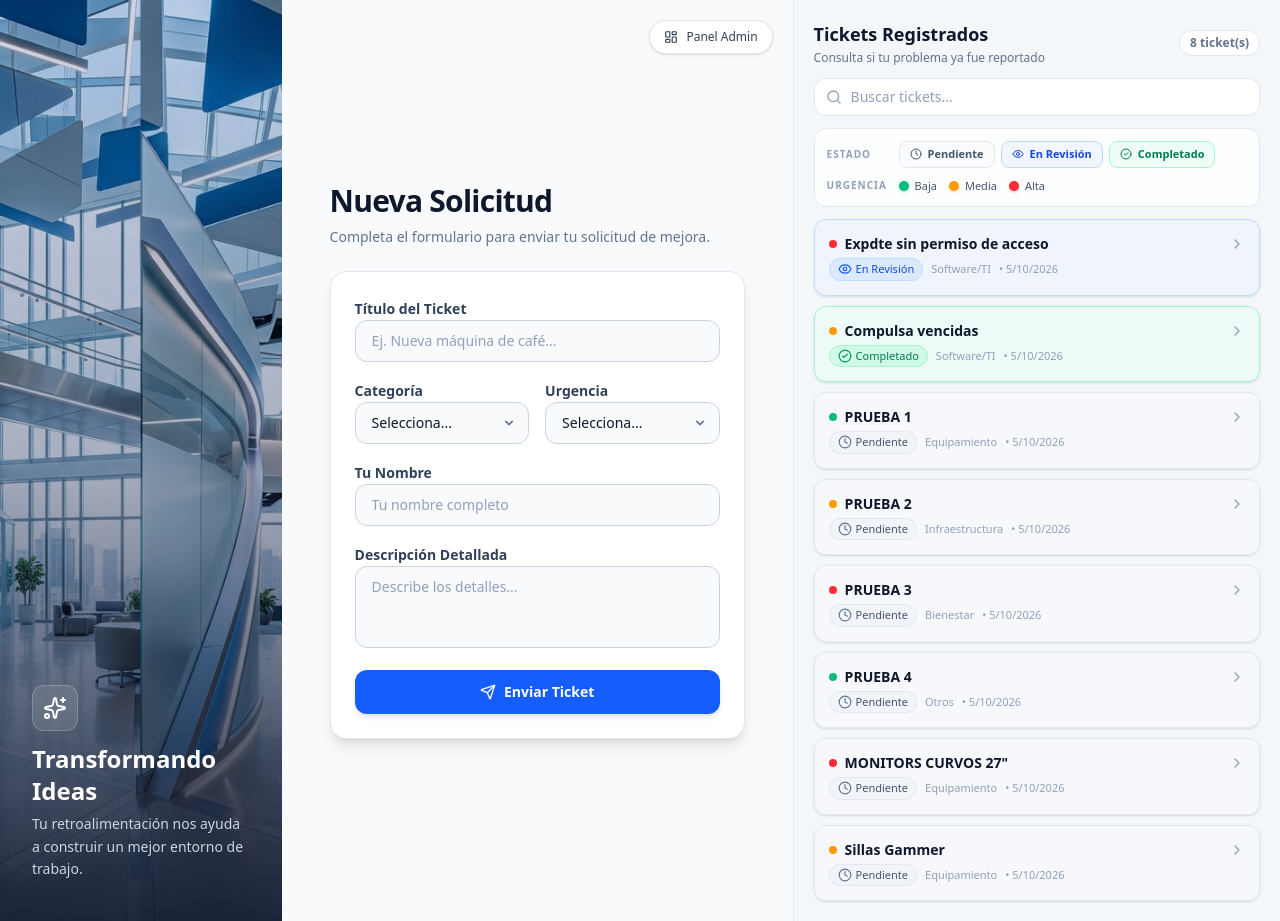
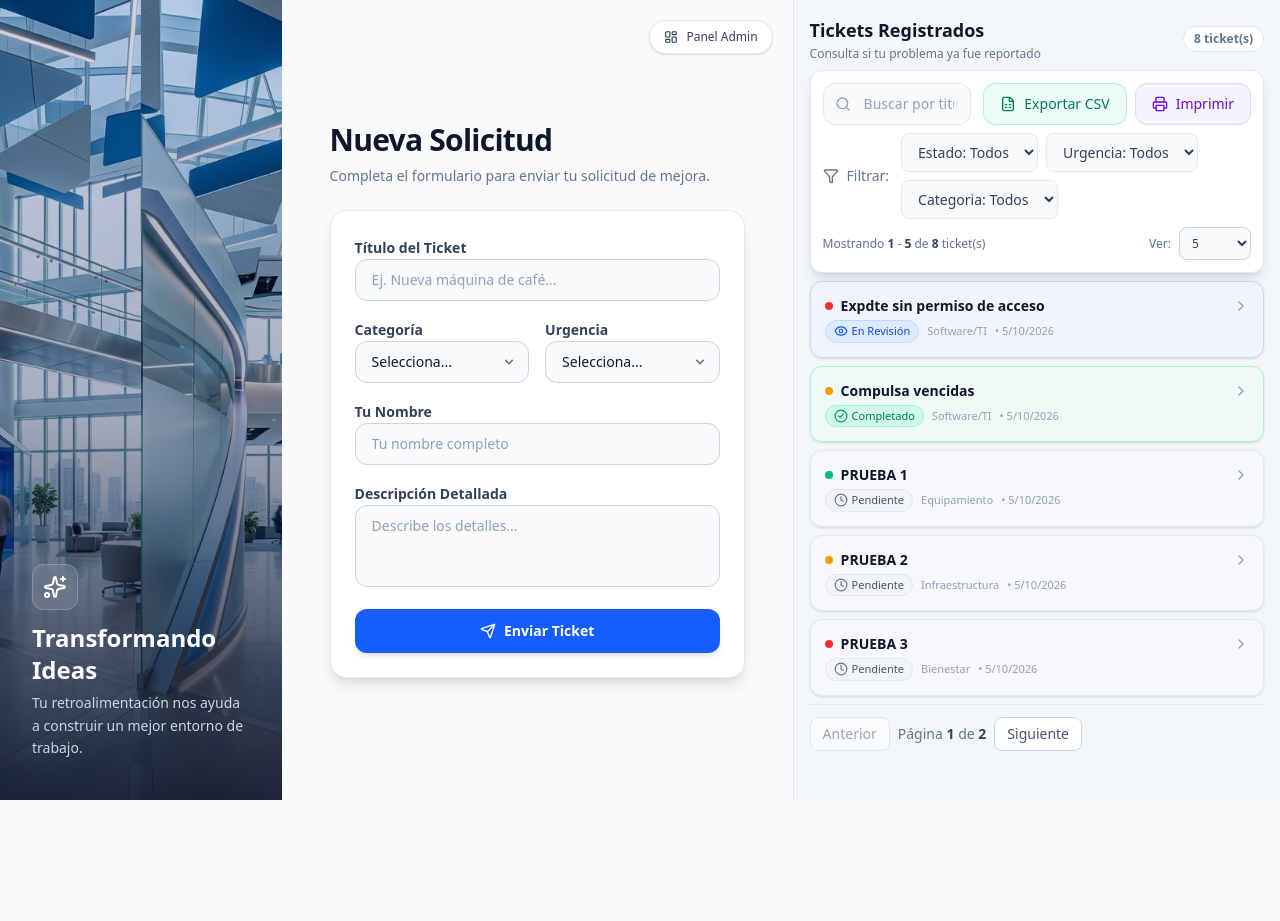
Before and after one commit to emanuelmorales/tickets_JAM, a Next.js app: page / in a window 1280 px wide. After the commit the page ends 800 px from the top, so only its background shows below. Built offline with nearby package versions, Linux system fonts and the light colour scheme.

Commit message:
se agrego a la vista de uss, busqeuda, exportar csv, imprimir, filtros y paginado a los tickets

```diff
--- a/src/app/page.tsx
+++ b/src/app/page.tsx
@@ -3,7 +3,8 @@
 import { useState, useEffect, useRef } from "react";
 import {
   Send, CheckCircle, Sparkles, LayoutDashboard,
-  Search, Clock, CheckCircle2, Eye, ChevronRight, X
+  Search, Clock, CheckCircle2, Eye, ChevronRight, X,
+  FileSpreadsheet, Printer, Filter
 } from "lucide-react";
 import Link from "next/link";
 import Image from "next/image";
@@ -16,6 +17,7 @@ interface Ticket {
   urgency: string;
   status: string;
   createdAt: string;
+  requester?: string;
 }
 
 export default function Home() {
@@ -26,6 +28,11 @@ export default function Home() {
   const [ticketsLoading, setTicketsLoading] = useState(true);
   const [searchQuery, setSearchQuery] = useState("");
   const [selectedTicket, setSelectedTicket] = useState<Ticket | null>(null);
+  const [filterStatus, setFilterStatus] = useState("Todos");
+  const [filterUrgency, setFilterUrgency] = useState("Todos");
+  const [filterCategory, setFilterCategory] = useState("Todos");
+  const [pageSize, setPageSize] = useState(5);
+  const [currentPage, setCurrentPage] = useState(1);
   const titleInputRef = useRef<HTMLInputElement>(null);
 
   useEffect(() => {
@@ -82,11 +89,111 @@ export default function Home() {
     }
   };
 
-  const filteredTickets = tickets.filter((t) =>
+  const exportCSV = () => {
+    if (filteredTickets.length === 0) {
+      alert("No hay tickets para exportar");
+      return;
+    }
+
+    const headers = ["ID", "Titulo", "Solicitante", "Categoria", "Descripcion", "Urgencia", "Estado", "Fecha"];
+    const rows = filteredTickets.map((t) => [
+      t.id,
+      `"${t.title.replace(/"/g, '""')}"`,
+      t.requester || "",
+      t.category,
+      `"${t.description.replace(/"/g, '""')}"`,
+      t.urgency,
+      t.status,
+      new Date(t.createdAt).toLocaleDateString(),
+    ]);
+
+    const csvContent = [headers.join(","), ...rows.map((r) => r.join(","))].join("\n");
+    const BOM = "\uFEFF";
+    const blob = new Blob([BOM + csvContent], { type: "text/csv;charset=utf-8;" });
+    const url = URL.createObjectURL(blob);
+    const link = document.createElement("a");
+    link.href = url;
+    link.download = `tickets_${new Date().toISOString().slice(0, 10)}.csv`;
+    document.body.appendChild(link);
+    link.click();
+    document.body.removeChild(link);
+    URL.revokeObjectURL(url);
+  };
+
+  const filteredTickets = tickets.filter((t) => {
+    const matchesSearch =
       searchQuery === "" ||
       t.title.toLowerCase().includes(searchQuery.toLowerCase()) ||
-    t.description.toLowerCase().includes(searchQuery.toLowerCase())
+      t.description.toLowerCase().includes(searchQuery.toLowerCase()) ||
+      t.id.toLowerCase().includes(searchQuery.toLowerCase());
+
+    const matchesStatus = filterStatus === "Todos" || t.status === filterStatus;
+    const matchesUrgency = filterUrgency === "Todos" || t.urgency === filterUrgency;
+    const matchesCategory = filterCategory === "Todos" || t.category === filterCategory;
+
+    return matchesSearch && matchesStatus && matchesUrgency && matchesCategory;
+  });
+
+  const totalPages = Math.ceil(filteredTickets.length / pageSize);
+  const paginatedTickets = filteredTickets.slice(
+    (currentPage - 1) * pageSize,
+    currentPage * pageSize
   );
+
+  useEffect(() => {
+    if (currentPage > totalPages && totalPages > 0) {
+      setCurrentPage(totalPages);
+    } else if (filteredTickets.length > 0 && (currentPage - 1) * pageSize >= filteredTickets.length) {
+      setCurrentPage(1);
+    }
+  }, [totalPages, currentPage, pageSize, filteredTickets.length]);
+
+  const handlePrint = () => {
+    const printWindow = window.open("", "_blank");
+    if (!printWindow) return;
+
+    const tableRows = filteredTickets
+      .map(
+        (t) => `
+        <tr style="border-bottom:1px solid #e2e8f0;">
+          <td style="padding:10px 12px;font-weight:600;">${t.title}<br/><span style="font-weight:400;color:#64748b;font-size:13px;">${t.description}</span></td>
+          <td style="padding:10px 12px;">${t.category}</td>
+          <td style="padding:10px 12px;">${t.urgency}</td>
+          <td style="padding:10px 12px;">${new Date(t.createdAt).toLocaleDateString()}</td>
+          <td style="padding:10px 12px;font-weight:600;">${t.status}</td>
+        </tr>`
+      )
+      .join("");
+
+    printWindow.document.write(`
+      <!DOCTYPE html>
+      <html>
+      <head>
+        <title>Tickets - Reporte</title>
+        <style>
+          body { font-family: -apple-system, BlinkMacSystemFont, 'Segoe UI', Roboto, sans-serif; padding: 30px; color: #1e293b; }
+          h1 { font-size: 22px; margin-bottom: 4px; }
+          .meta { color: #64748b; font-size: 14px; margin-bottom: 24px; }
+          table { width: 100%; border-collapse: collapse; font-size: 14px; }
+          th { text-align: left; padding: 10px 12px; background: #f1f5f9; font-weight: 700; font-size: 12px; text-transform: uppercase; letter-spacing: 0.05em; color: #475569; border-bottom: 2px solid #cbd5e1; }
+          td { vertical-align: top; }
+          @media print { body { padding: 0; } }
+        </style>
+      </head>
+      <body>
+        <h1>Reporte de Tickets</h1>
+        <p class="meta">Generado: ${new Date().toLocaleString()} — ${filteredTickets.length} ticket(s)</p>
+        <table>
+          <thead><tr><th>Ticket</th><th>Categoría</th><th>Urgencia</th><th>Fecha</th><th>Estado</th></tr></thead>
+          <tbody>${tableRows}</tbody>
+        </table>
+      </body>
+      </html>
+    `);
+    printWindow.document.close();
+    printWindow.focus();
+    printWindow.print();
+  };
 
   const getStatusIcon = (status: string) => {
     switch (status) {
@@ -290,7 +397,7 @@ export default function Home() {
 
       {/* Right - Read-only ticket list */}
       <div className="hidden lg:flex lg:w-1/2 xl:w-[38%] flex-col bg-slate-100/50 dark:bg-zinc-950/50 overflow-hidden">
-        <div className="p-5 pb-3 space-y-3 flex-shrink-0">
+        <div className="p-4 pb-2 space-y-2 flex-shrink-0">
           <div className="flex items-center justify-between">
             <div>
               <h2 className="text-lg font-bold text-slate-900 dark:text-white">Tickets Registrados</h2>
@@ -302,65 +409,104 @@ export default function Home() {
               {filteredTickets.length} ticket(s)
             </span>
           </div>
+        </div>
 
-          <div className="relative">
-            <Search className="absolute left-3 top-1/2 -translate-y-1/2 w-4 h-4 text-slate-400 dark:text-zinc-600" />
+        <div className="flex-1 overflow-y-auto px-4 pb-3 space-y-2">
+          <div className="bg-white dark:bg-zinc-900 rounded-xl shadow-lg dark:shadow-xl border border-slate-200 dark:border-zinc-800 p-3 space-y-2">
+            {/* Row 1: Search + Export + Print */}
+            <div className="flex flex-col sm:flex-row gap-3">
+              <div className="relative flex-1">
+                <Search className="absolute left-3 top-1/2 -translate-y-1/2 w-4 h-4 text-slate-400 dark:text-zinc-500" />
                 <input
                   type="text"
-              placeholder="Buscar tickets..."
+                  placeholder="Buscar por titulo, descripcion o ID..."
                   value={searchQuery}
                   onChange={(e) => setSearchQuery(e.target.value)}
-              className="w-full pl-9 pr-8 py-2 bg-white dark:bg-zinc-900 border border-slate-200 dark:border-zinc-800 rounded-xl text-sm text-slate-900 dark:text-zinc-100 placeholder:text-slate-400 dark:placeholder:text-zinc-600 focus:outline-none focus:ring-2 focus:ring-blue-500/40 transition-all"
+                  className="w-full pl-10 pr-4 py-2.5 bg-slate-50 dark:bg-zinc-950 border border-slate-200 dark:border-zinc-800 rounded-xl text-sm text-slate-900 dark:text-zinc-100 placeholder:text-slate-400 dark:placeholder:text-zinc-600 focus:outline-none focus:ring-2 focus:ring-blue-500/40 focus:border-blue-500 transition-all"
                 />
-            {searchQuery && (
-              <button onClick={() => setSearchQuery("")} className="absolute right-3 top-1/2 -translate-y-1/2 text-slate-400 hover:text-slate-600 dark:hover:text-zinc-300">
-                <X className="w-3.5 h-3.5" />
+              </div>
+              <div className="flex gap-2">
+                <button
+                  onClick={exportCSV}
+                  className="flex items-center gap-2 px-4 py-2.5 bg-emerald-50 dark:bg-emerald-500/10 text-emerald-700 dark:text-emerald-400 hover:bg-emerald-100 dark:hover:bg-emerald-500/20 rounded-xl transition-all border border-emerald-200 dark:border-emerald-500/20 font-medium text-sm"
+                >
+                  <FileSpreadsheet className="w-4 h-4" />
+                  <span className="hidden sm:inline">Exportar CSV</span>
                 </button>
-            )}
+                <button
+                  onClick={handlePrint}
+                  className="flex items-center gap-2 px-4 py-2.5 bg-violet-50 dark:bg-violet-500/10 text-violet-700 dark:text-violet-400 hover:bg-violet-100 dark:hover:bg-violet-500/20 rounded-xl transition-all border border-violet-200 dark:border-violet-500/20 font-medium text-sm"
+                >
+                  <Printer className="w-4 h-4" />
+                  <span className="hidden sm:inline">Imprimir</span>
+                </button>
+              </div>
             </div>
 
-          {/* Color Legend */}
-          <div className="bg-white/80 dark:bg-zinc-900/80 backdrop-blur-sm rounded-xl border border-slate-200 dark:border-zinc-800 p-3 space-y-2.5">
-            {/* Status legend - colored cards */}
-            <div className="flex items-center gap-2 flex-wrap">
-              <span className="text-[10px] font-bold text-slate-400 dark:text-zinc-500 uppercase tracking-widest w-16 flex-shrink-0">Estado</span>
-              <div className="flex items-center gap-1.5 flex-wrap">
-                <span className="inline-flex items-center gap-1.5 px-2.5 py-1 rounded-lg text-[11px] font-semibold bg-slate-50/80 border border-slate-200 text-slate-600 dark:bg-zinc-800/50 dark:border-zinc-700 dark:text-zinc-400">
-                  <Clock className="w-3 h-3" />
-                  Pendiente
-                </span>
-                <span className="inline-flex items-center gap-1.5 px-2.5 py-1 rounded-lg text-[11px] font-semibold bg-blue-50/80 border border-blue-200 text-blue-700 dark:bg-blue-500/10 dark:border-blue-500/30 dark:text-blue-400">
-                  <Eye className="w-3 h-3" />
-                  En Revisión
-                </span>
-                <span className="inline-flex items-center gap-1.5 px-2.5 py-1 rounded-lg text-[11px] font-semibold bg-emerald-50/80 border border-emerald-200 text-emerald-700 dark:bg-emerald-500/10 dark:border-emerald-500/30 dark:text-emerald-400">
-                  <CheckCircle2 className="w-3 h-3" />
-                  Completado
-                </span>
+            {/* Row 2: Filters */}
+            <div className="flex flex-col sm:flex-row gap-3">
+              <div className="flex items-center gap-2 text-sm font-medium text-slate-500 dark:text-zinc-400 flex-shrink-0">
+                <Filter className="w-4 h-4" />
+                Filtrar:
+              </div>
+              <div className="flex flex-wrap gap-2 flex-1">
+                <select
+                  value={filterStatus}
+                  onChange={(e) => setFilterStatus(e.target.value)}
+                  className="bg-slate-50 dark:bg-zinc-950 border border-slate-200 dark:border-zinc-800 rounded-lg px-3 py-2 text-sm text-slate-700 dark:text-zinc-300 focus:outline-none focus:ring-2 focus:ring-blue-500/40 transition-all"
+                >
+                  <option value="Todos">Estado: Todos</option>
+                  <option value="Pendiente">Pendiente</option>
+                  <option value="En Revisión">En Revisión</option>
+                  <option value="Completado">Completado</option>
+                </select>
+                <select
+                  value={filterUrgency}
+                  onChange={(e) => setFilterUrgency(e.target.value)}
+                  className="bg-slate-50 dark:bg-zinc-950 border border-slate-200 dark:border-zinc-800 rounded-lg px-3 py-2 text-sm text-slate-700 dark:text-zinc-300 focus:outline-none focus:ring-2 focus:ring-blue-500/40 transition-all"
+                >
+                  <option value="Todos">Urgencia: Todos</option>
+                  <option value="Baja">Baja</option>
+                  <option value="Media">Media</option>
+                  <option value="Alta">Alta</option>
+                </select>
+                <select
+                  value={filterCategory}
+                  onChange={(e) => setFilterCategory(e.target.value)}
+                  className="bg-slate-50 dark:bg-zinc-950 border border-slate-200 dark:border-zinc-800 rounded-lg px-3 py-2 text-sm text-slate-700 dark:text-zinc-300 focus:outline-none focus:ring-2 focus:ring-blue-500/40 transition-all"
+                >
+                  <option value="Todos">Categoria: Todos</option>
+                  <option value="Equipamiento">Equipamiento</option>
+                  <option value="Infraestructura">Infraestructura</option>
+                  <option value="Software/TI">Software/TI</option>
+                  <option value="Bienestar">Bienestar</option>
+                  <option value="Otros">Otros</option>
+                </select>
               </div>
             </div>
-            {/* Urgency legend - colored dots */}
-            <div className="flex items-center gap-2 flex-wrap">
-              <span className="text-[10px] font-bold text-slate-400 dark:text-zinc-500 uppercase tracking-widest w-16 flex-shrink-0">Urgencia</span>
-              <div className="flex items-center gap-3">
-                <div className="flex items-center gap-1.5">
-                  <span className="w-2.5 h-2.5 rounded-full bg-emerald-500 shadow-sm shadow-emerald-500/30"></span>
-                  <span className="text-[11px] font-medium text-slate-600 dark:text-zinc-400">Baja</span>
-                </div>
-                <div className="flex items-center gap-1.5">
-                  <span className="w-2.5 h-2.5 rounded-full bg-amber-500 shadow-sm shadow-amber-500/30"></span>
-                  <span className="text-[11px] font-medium text-slate-600 dark:text-zinc-400">Media</span>
-                </div>
-                <div className="flex items-center gap-1.5">
-                  <span className="w-2.5 h-2.5 rounded-full bg-red-500 shadow-sm shadow-red-500/30"></span>
-                  <span className="text-[11px] font-medium text-slate-600 dark:text-zinc-400">Alta</span>
-                </div>
-              </div>
+
+            {/* Row 3: Results count + Pagination */}
+            <div className="text-xs text-slate-500 dark:text-zinc-500 flex items-center justify-between">
+              <span>
+                Mostrando <strong className="text-slate-700 dark:text-zinc-300">{(currentPage - 1) * pageSize + 1}</strong> - <strong className="text-slate-700 dark:text-zinc-300">{Math.min(currentPage * pageSize, filteredTickets.length)}</strong> de <strong className="text-slate-700 dark:text-zinc-300">{filteredTickets.length}</strong> ticket(s)
+              </span>
+              <div className="flex items-center gap-2">
+                <span>Ver:</span>
+                <select
+                  value={pageSize}
+                  onChange={(e) => { setPageSize(Number(e.target.value)); setCurrentPage(1); }}
+                  className="bg-slate-50 dark:bg-zinc-800 border border-slate-300 dark:border-zinc-700 text-slate-700 dark:text-zinc-200 text-xs font-medium rounded-lg px-2 py-1.5 focus:outline-none focus:ring-2 focus:ring-blue-500/50 cursor-pointer"
+                >
+                  <option value={5}>5</option>
+                  <option value={10}>10</option>
+                  <option value={25}>25</option>
+                  <option value={50}>50</option>
+                  <option value={999999}>Todos</option>
+                </select>
               </div>
             </div>
           </div>
 
-        <div className="flex-1 overflow-y-auto px-5 pb-5 space-y-2.5">
           {ticketsLoading ? (
             <div className="flex items-center justify-center py-16 text-slate-400 dark:text-zinc-600 text-sm">
               Cargando tickets...
@@ -373,7 +519,7 @@ export default function Home() {
               </p>
             </div>
           ) : (
-            filteredTickets.map((t) => (
+            paginatedTickets.map((t) => (
               <button
                 key={t.id}
                 onClick={() => setSelectedTicket(selectedTicket?.id === t.id ? null : t)}
@@ -422,6 +568,31 @@ export default function Home() {
               </button>
             ))
           )}
+
+          {/* Pagination */}
+          {filteredTickets.length > 0 && totalPages > 1 && (
+            <div className="flex items-center justify-between py-3 border-t border-slate-200 dark:border-zinc-800">
+              <div className="flex items-center gap-2">
+                <button
+                  onClick={() => setCurrentPage(p => Math.max(1, p - 1))}
+                  disabled={currentPage === 1}
+                  className="px-3 py-1.5 text-sm font-medium text-slate-600 dark:text-zinc-400 bg-white dark:bg-zinc-800 border border-slate-300 dark:border-zinc-700 rounded-lg hover:bg-slate-100 dark:hover:bg-zinc-700 disabled:opacity-50 disabled:cursor-not-allowed transition-colors"
+                >
+                  Anterior
+                </button>
+                <span className="text-sm text-slate-500 dark:text-zinc-400">
+                  Página <strong className="text-slate-700 dark:text-zinc-200">{currentPage}</strong> de <strong className="text-slate-700 dark:text-zinc-200">{totalPages}</strong>
+                </span>
+                <button
+                  onClick={() => setCurrentPage(p => Math.min(totalPages, p + 1))}
+                  disabled={currentPage === totalPages}
+                  className="px-3 py-1.5 text-sm font-medium text-slate-600 dark:text-zinc-400 bg-white dark:bg-zinc-800 border border-slate-300 dark:border-zinc-700 rounded-lg hover:bg-slate-100 dark:hover:bg-zinc-700 disabled:opacity-50 disabled:cursor-not-allowed transition-colors"
+                >
+                  Siguiente
+                </button>
+              </div>
+            </div>
+          )}
         </div>
       </div>
     </div>
```
Also changed, not shown: 1 other file (tests, documents, lock files or other folders). Lines whose indentation alone changed are shown as unchanged.
